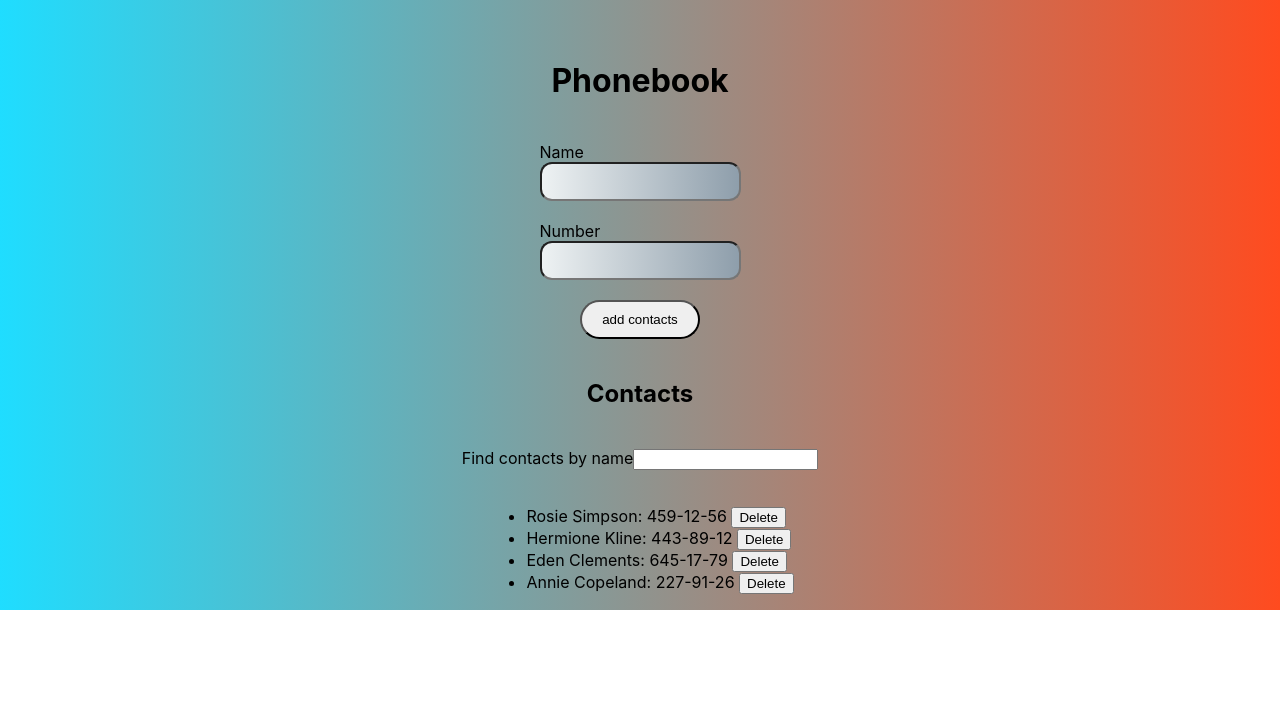
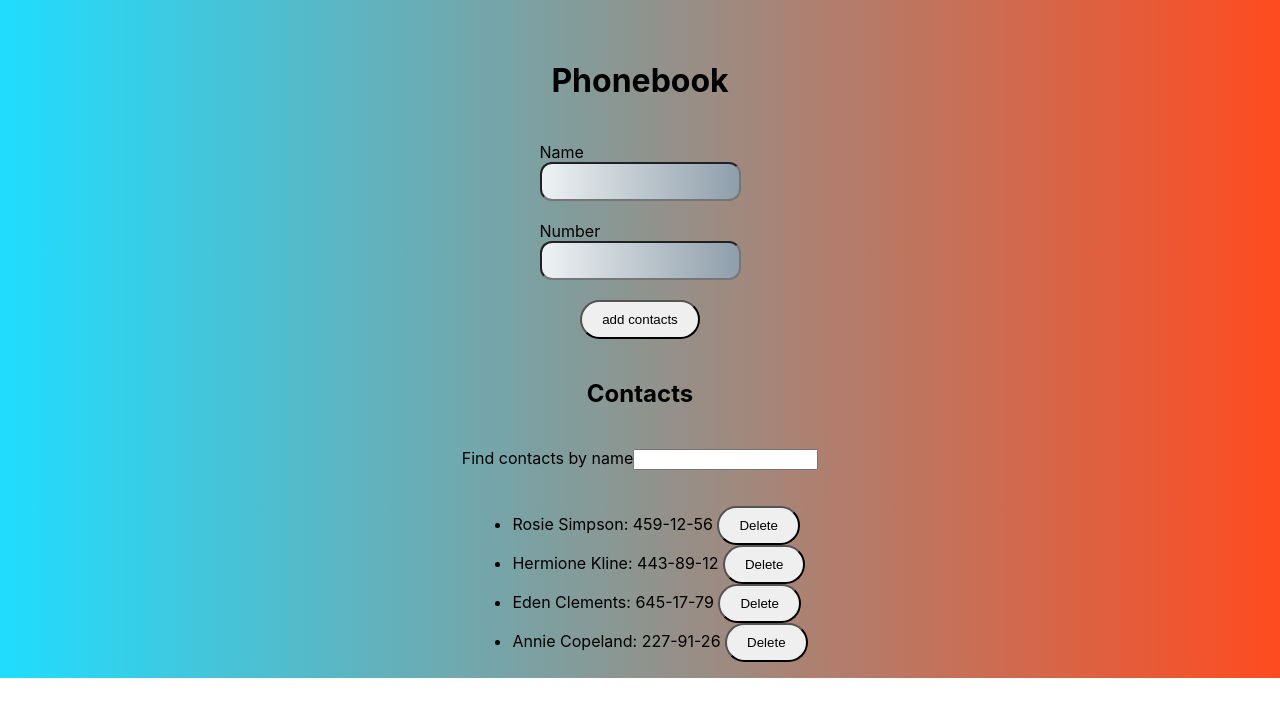
Before and after one commit to ExLuZiVe53/goit-react-hw-06-phonebook, a React (Create React App) app: page / in a window 1280 px wide. Shown: the top 716 px of the page. Built offline with nearby package versions, Linux system fonts and the light colour scheme.

Commit message:
added with ContactList

```diff
--- a/src/components/ContactList/ContactList.jsx
+++ b/src/components/ContactList/ContactList.jsx
@@ -2,17 +2,15 @@ import React, { useEffect } from 'react';
 
 import { useDispatch, useSelector } from 'react-redux';
 import { deleteContact } from 'redux/contactsSlise';
+import css from './ContactList.module.css';
 
 const ContactList = () => {
   const filters = useSelector(state => state.filters);
   const contacts = useSelector(state => state.contacts);
   localStorage.setItem('user-contact', JSON.stringify(contacts));
-  console.log('contacts', contacts);
-  console.log('filters', filters);
 
   const contactss = JSON.parse(localStorage.getItem('user-contact'));
 
-  console.log('contactss', contactss);
   const visibleFilter = contactss.filter(contact =>
     contact.name.toLowerCase().includes(filters)
   );
@@ -30,7 +28,12 @@ const ContactList = () => {
       {visibleFilter.map(contact => (
         <li key={contact.id}>
           {contact.name}: {contact.number}{' '}
-          <button onClick={() => handleDelete(contact.id)}>Delete</button>
+          <button
+            className={css.delete}
+            onClick={() => handleDelete(contact.id)}
+          >
+            Delete
+          </button>
         </li>
       ))}
     </ul>
```
